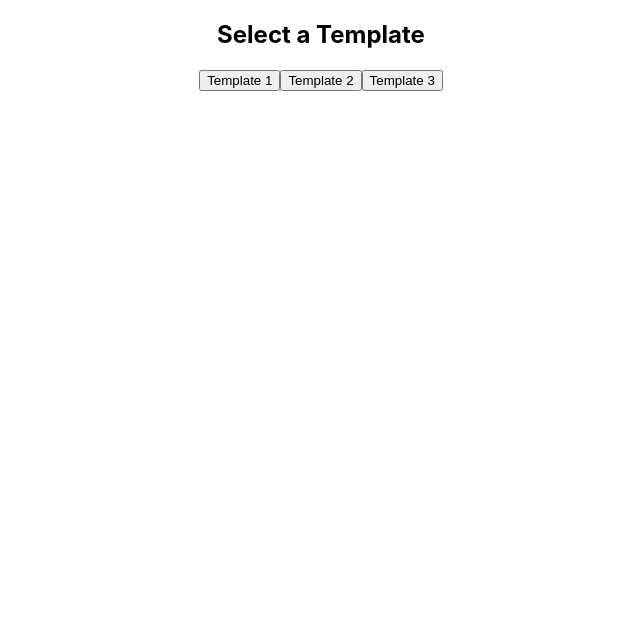
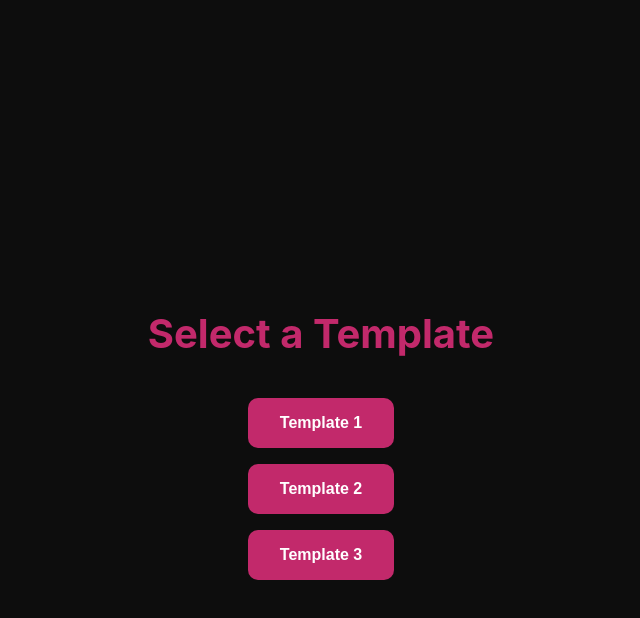
Before and after one commit to kaveeshabasnayaka/SmartResume, a React (Create React App) app in the folder frontend/: page /templates in a window 1280 px wide. Shown: the top 618 px of the page, without its empty margins (319-959 px from the left). Built offline with nearby package versions, Linux system fonts and the light colour scheme.

Commit message:
add css to templateSelectionPage

```diff
--- a/frontend/src/pages/TemplateSelectionPage.js
+++ b/frontend/src/pages/TemplateSelectionPage.js
@@ -1,4 +1,3 @@
-// pages/TemplateSelectionPage.js
 import React from "react";
 import { useNavigate } from "react-router-dom";
 
@@ -9,12 +8,50 @@ function TemplateSelectionPage() {
     navigate(`/template/${id}`);
   };
 
+const styles = {
+    container: {
+      backgroundColor: "#0d0d0d",
+      minHeight: "100vh",
+      display: "flex",
+      flexDirection: "column",
+      alignItems: "center",
+      justifyContent: "center",
+      padding: "2rem",
+      color: "#cccccc",
+    },
+    heading: {
+      fontSize: "2.5rem",
+      color: "#c2296b",
+      marginBottom: "2rem",
+    },
+    button: {
+      backgroundColor: "#c2296b",
+      color: "#fff",
+      border: "none",
+      padding: "1rem 2rem",
+      borderRadius: "10px",
+      fontSize: "1rem",
+      fontWeight: "bold",
+      margin: "0.5rem",
+      cursor: "pointer",
+      transition: "background-color 0.3s ease",
+    },
+  };
+
   return (
-    <div>
-      <h2>Select a Template</h2>
-      <button onClick={() => handleTemplateSelect(1)}>Template 1</button>
-      <button onClick={() => handleTemplateSelect(2)}>Template 2</button>
-      <button onClick={() => handleTemplateSelect(3)}>Template 3</button>
+    <div style={styles.container}>
+      <h2 style={styles.heading}>Select a Template</h2>
+      {[1, 2, 3].map((id) => (
+        <button
+          key={id}
+          style={styles.button}
+          onMouseOver={(e) => (e.target.style.backgroundColor = "#a51e57")}
+          onMouseOut={(e) => (e.target.style.backgroundColor = "#c2296b")}
+          onClick={() => handleTemplateSelect(id)}
+        >
+          Template {id}
+        </button>
+      ))}
     </div>
   );
 }
```
